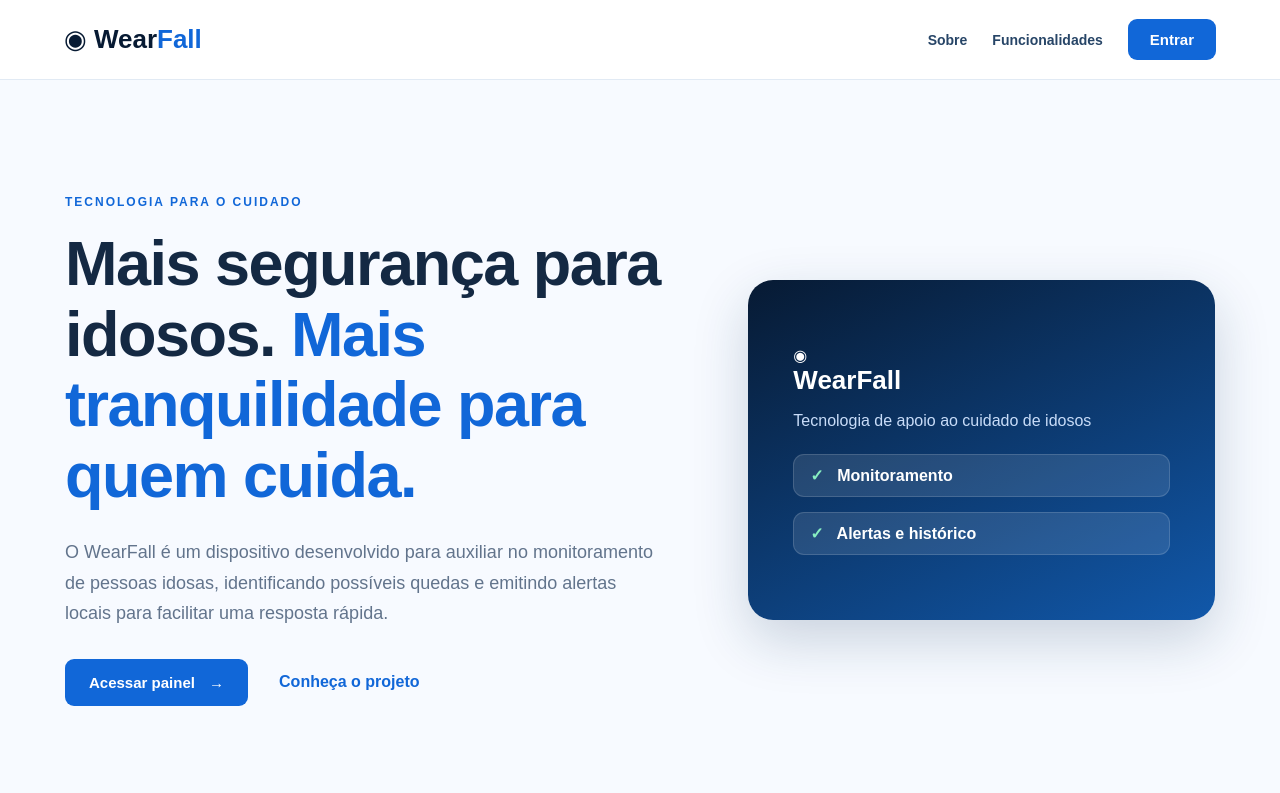
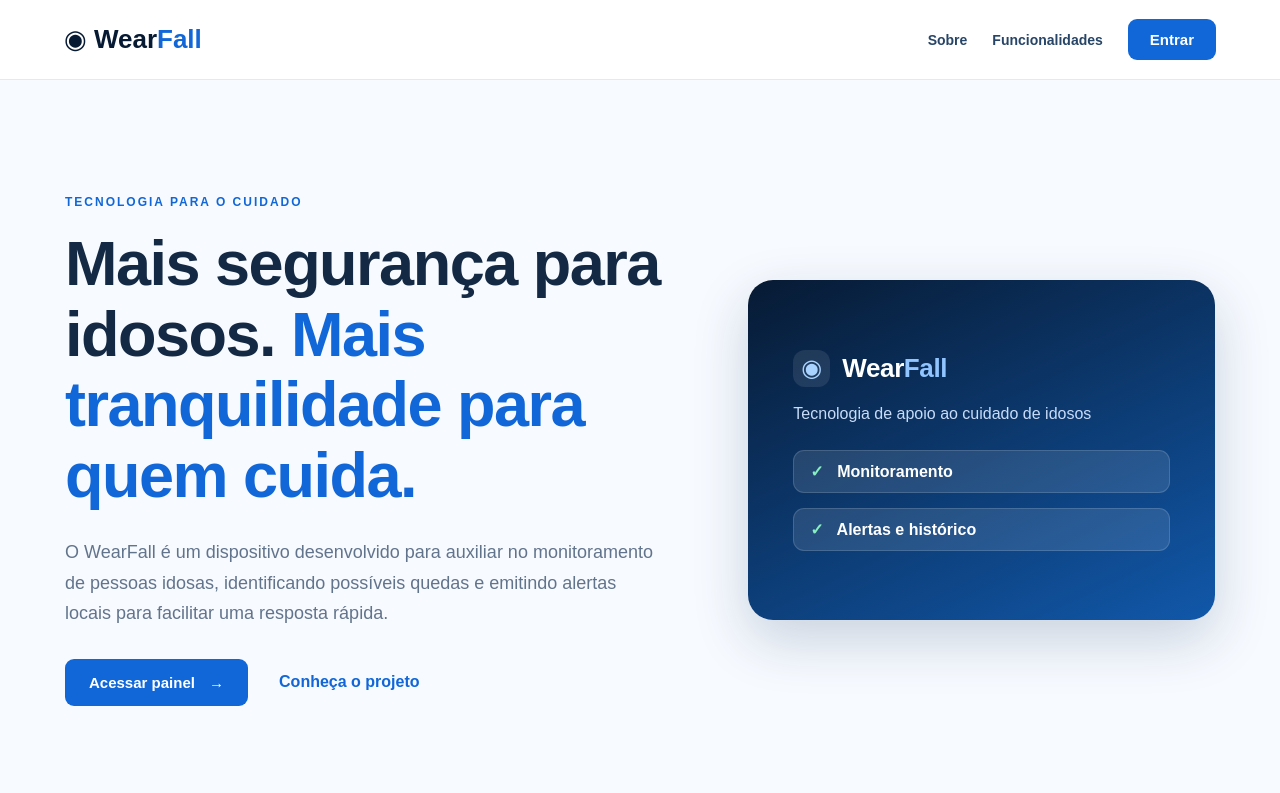
Before and after one commit to CAIOanx/WearFall-Dashboard-Online, a plain HTML site: page index.html in a window 1280 px wide. Shown: the top 793 px of the page. Drawn offline with Linux system fonts and the light colour scheme.

Commit message:
style: ajustar tamanho e espaçamento da marca no cartão azul

```diff
--- a/style.css
+++ b/style.css
@@ -57,7 +57,7 @@
 .home-primary{padding:15px 24px}.home-primary span{margin-left:10px}
 .home-secondary{color:#1167d8;text-decoration:none;font-weight:700;padding:12px}
 .home-feature{min-height:340px;background:linear-gradient(155deg,#071a33,#1158aa);border-radius:25px;color:#fff;padding:45px;box-shadow:0 20px 55px #13375b33;display:flex;flex-direction:column;align-items:flex-start;justify-content:center;gap:15px}
-.feature-emblem{font-size:34px;line-height:1;color:#83baff}.home-feature h2{font-size:26px;line-height:1.2}.home-feature>p{color:#c8dcf8;margin-bottom:9px}
+.feature-brand{display:flex;align-items:center;gap:12px;max-width:100%;flex-wrap:nowrap}.feature-brand-mark{display:grid;place-items:center;flex:0 0 37px;width:37px;height:37px;border-radius:12px;background:#ffffff18;color:#a9d2ff;font-size:24px;line-height:1}.feature-brand h2{font-size:clamp(21px,2.4vw,26px);line-height:1.2;margin:0;letter-spacing:-.4px;white-space:nowrap}.feature-brand h2 span{color:#91c5ff}.home-feature>p{color:#c8dcf8;margin-bottom:9px;line-height:1.5}
 .home-feature-chip{padding:11px 16px;background:#ffffff1c;border:1px solid #ffffff25;border-radius:11px;width:100%;font-weight:600}
 .home-feature-chip span{color:#88efc1;margin-right:9px}
 .home-about{text-align:center;padding:50px 20px 60px;max-width:770px;margin:0 auto}
```
